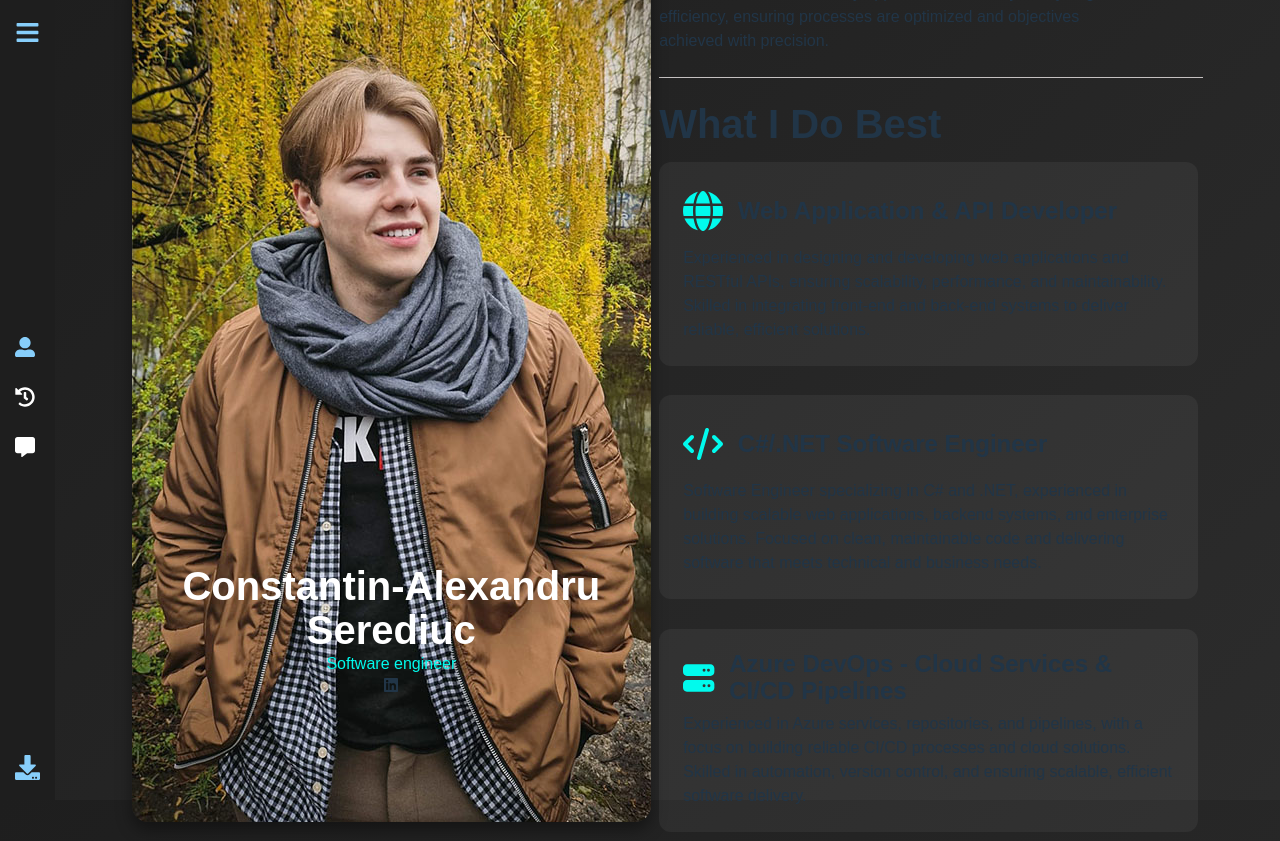
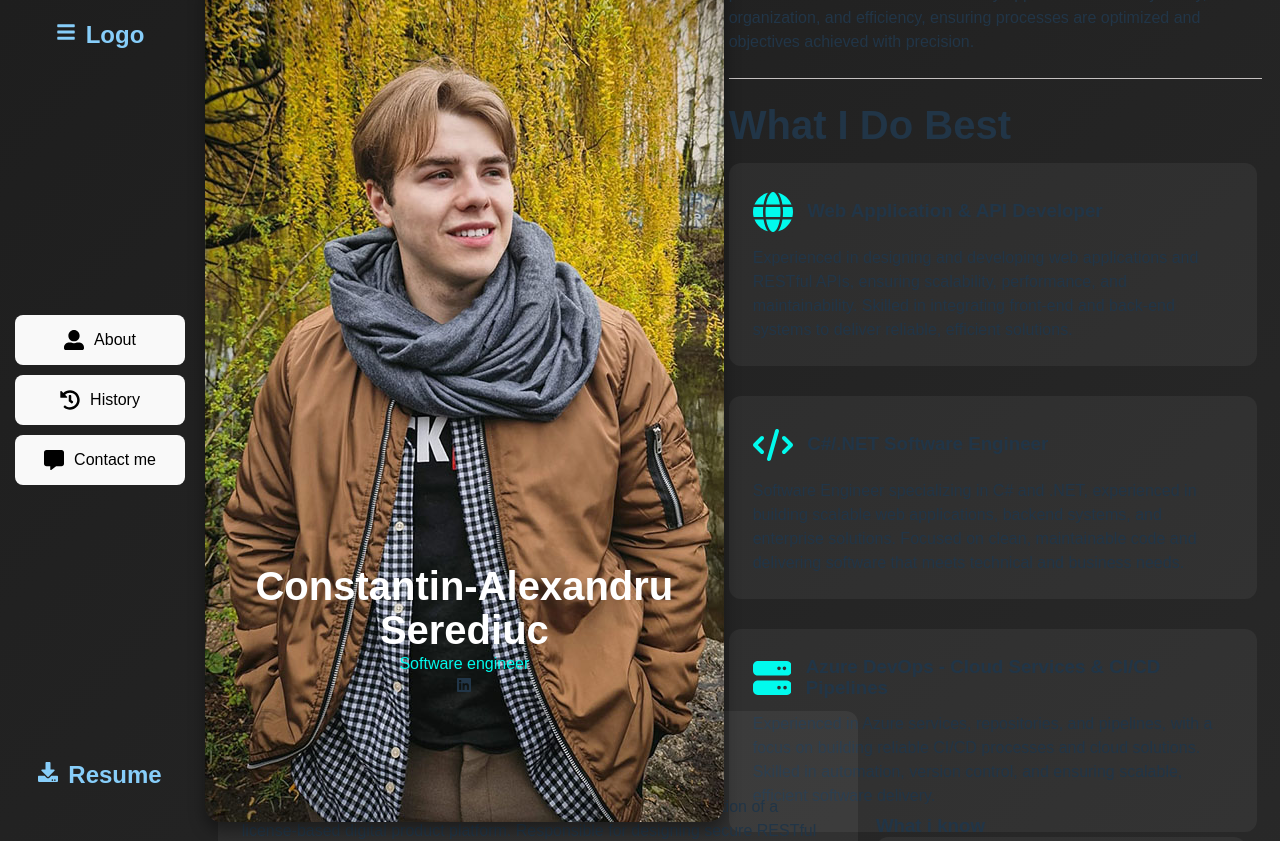
Before and after one commit to alxsrccnt-dot/curriculum-vitae, a React (Vite) app: page / in a window 1280 px wide. Shown: the top 841 px of the page. Built offline with nearby package versions, Linux system fonts and the light colour scheme.

Commit message:
Change navigation to single page

```diff
--- a/src/App.jsx
+++ b/src/App.jsx
@@ -4,19 +4,21 @@ import Sidebar from './components/Sidebar';
 import Work from './pages/Work.jsx';
 import Contact from './pages/Contact.jsx';
 import Home from './pages/Home.jsx';
+import Presentation from './pages/SinglePagePrezentation.jsx';
 
 
 const App = () => {
   return (
-    <BrowserRouter>
-      <Sidebar>
-        <Routes>
-          <Route path="/" element={<Home />} />
-          <Route path="/work" element={<Work />} />
-          <Route path="/contact" element={<Contact />} />
-        </Routes>
-      </Sidebar>
-    </BrowserRouter>
+    <Presentation/>
+    // <BrowserRouter>
+    //   <Sidebar>
+    //     <Routes>
+    //       <Route path="/" element={<Home />} />
+    //       <Route path="/work" element={<Work />} />
+    //       <Route path="/contact" element={<Contact />} />
+    //     </Routes>
+    //   </Sidebar>
+    // </BrowserRouter>
   );
 };
 
--- a/src/constants/JobHistory.js
+++ b/src/constants/JobHistory.js
@@ -12,7 +12,7 @@ const JOBS = [
     description: "Developed scalable server-side logic and APIs for elderly care applications, processing real-time sensor data (temperature, motion, electricity) to detect anomalies, trigger alerts, and support proactive healthcare. Maintained and enhanced legacy platforms, optimized data management with SQL/NoSQL, and implemented CI/CD automation using Azure Pipelines and services. Built robust back-end components in C#/.NET Core following SOLID principles and design patterns. Later contributed to a WPF-based gambling application, designing business logic for prize probability and creating unit tests to ensure fairness and reliability."
   },
   {
-    period: "29.08.2022 – 13.05.2022",
+    period: "29.08.2021 – 13.05.2022",
     title: "PROGRAMMER (.NET)",
     company: "E-COM Digital SRL",
     description: "Started by developing cross-platform mobile applications with Xamarin and .NET, focusing on scalable, maintainable, and user-friendly solutions. Implemented RESTful API integrations in C# to enable seamless communication between mobile apps (e.g., online store) and SQL databases, using HTTP requests for secure and efficient CRUD operations. Later transitioned to full-stack development with C#, ASP.NET MVC, HTML, CSS, JavaScript, and SQL, building web applications based on the MVC architecture."
--- a/src/index.css
+++ b/src/index.css
@@ -26,6 +26,8 @@
   --title-font-size: 2.5rem;
   --section-title-font-size: 1.5rem;
   --text-font-size: 0.85rem;
+
+  --border-radius: 12px;
 }
 
 a {
@@ -33,6 +35,7 @@ a {
   color: #646cff;
   text-decoration: inherit;
 }
+
 a:hover {
   color: #535bf2;
 }
@@ -73,9 +76,11 @@ button:focus-visible {
     color: #213547;
     background-color: #ffffff;
   }
+
   a:hover {
     color: #747bff;
   }
+
   button {
     background-color: #f9f9f9;
   }
--- /dev/null
+++ b/src/pages/SinglePagePrezentation.jsx
@@ -0,0 +1,94 @@
+import '../styles/Pages.css';
+import '../styles/App.css';
+
+import { useRef } from 'react';
+
+import DisplayProfileBlock from '../components/ProfileImage.jsx';
+import DisplayAboutMeSection from '../components/AboutMeSection.jsx';
+import DisplayServicesTextBlock from '../components/MyServicesSection.jsx';
+import JobsList from "../components/JobsList";
+import SkillsList from "../components/SkillsSection";
+
+import {
+    FaBars,
+    FaUserAlt,
+    FaDownload,
+    FaHistory
+} from "react-icons/fa";
+import { FaMessage } from 'react-icons/fa6';
+
+function Presentation() {
+  const aboutRef = useRef(null);
+  const historyRef = useRef(null);
+  const contactRef = useRef(null);
+
+    return (
+        <div className='spp-content'>
+            <section className='spp-navigation'>
+                <div className="top-section">
+                    <div className="icon">
+                        <FaBars/>
+                    </div>
+                    <h1>Logo</h1>
+                </div>
+                <div className="navigation-section">
+                    <button className="button" onClick={() => {
+                        aboutRef.current?.scrollIntoView({
+                            behavior: 'smooth'
+                        });
+                    }}>
+                       <FaUserAlt className='icon'/> About
+                    </button>
+                    <button className="button" onClick={() => {
+                        historyRef.current?.scrollIntoView({
+                            behavior: 'smooth'
+                        });
+                    }}>
+                       <FaHistory className='icon'/> History
+                    </button>
+                    <button className="button" onClick={() => {
+                        contactRef.current?.scrollIntoView({
+                            behavior: 'smooth'
+                        });
+                    }}>
+                       <FaMessage className='icon'/> Contact me
+                    </button>
+                </div>
+                <div className="bottom-section">
+                    <div className="icon">
+                        <FaDownload/>
+                    </div>
+                    <h1 >Resume</h1>
+                </div>
+            </section>
+            <div className='spp-prezentation'>
+                <section ref={aboutRef} id="about">
+                    <div className='two-columns'>
+                        <div className='half-column'>
+                            <DisplayProfileBlock/>
+                        </div>
+                        <div className='half-column'>
+                            <DisplayAboutMeSection/>
+                            <DisplayServicesTextBlock/>
+                        </div>
+                    </div>
+                </section>
+                <section ref={historyRef} id="history">
+                    <div className='two-columns'>
+                        <div className='bigger-column'>
+                            <JobsList/>
+                        </div>
+                        <div className='smaller-column'>
+                            <SkillsList/>
+                        </div>
+                    </div>
+                </section>
+                <section ref={contactRef} id="contact">
+                    <h1>Contact</h1>
+                </section>
+            </div>
+        </div>
+    );
+}
+
+export default Presentation;
--- a/src/styles/Pages.css
+++ b/src/styles/Pages.css
@@ -1,11 +1,78 @@
+:root{
+    --spp-navigation-width: 200px;
+}
+
+/* single page prezentation */
+
+.spp-content {
+    width: 99vw;
+    height: 100%;
+    position: relative;
+}
+
+.spp-navigation{
+    position: fixed;
+    left: 0;
+    top: 0;
+    width: var(--spp-navigation-width);
+    height: 100vh;
+}
+
+.spp-navigation .top-section{
+    display: flex;
+    align-items:center;
+    justify-content: center;
+    padding:20px 15px;
+    color: lightskyblue;
+}
+
+.spp-navigation .bottom-section{
+    display: flex;
+    align-items:center;
+    justify-content: center;
+    padding:20px 15px;
+    color: lightskyblue;
+}
+
+.spp-navigation .navigation-section{
+    height: calc(100% - 130px);
+    display: flex;
+    justify-content: center;
+    align-items: center;
+    flex-direction: column;
+}
+
+.spp-navigation .button{
+    margin-bottom: 10px;
+    width: 170px;
+    height: 50px;
+    display: flex;
+    align-items: center;
+    justify-content: center;
+}
+
+.spp-navigation .button .icon{
+    margin-right: 10px;
+}
+
+.spp-navigation .icon{
+    margin-right: 10px;
+}
+
+.spp-prezentation{
+    margin-left: var(--spp-navigation-width);
+}
+
+/*common */
+
 .two-columns {
     display: flex;
     flex-direction: row;
     flex-wrap: nowrap;
     justify-content: space-evenly;
     align-items: center;
-    width: 85vw;
-    height: 90vh;
+    width: 100%;
+    height: 100vh;
 }
 
 .half-column {
@@ -24,7 +91,7 @@
     margin: 0% 1% 1% 0%;
     background: rgba(255, 255, 255, 0.05);
     padding: 1.5rem;
-    border-radius: 12px;
+    border-radius: var(--border-radius);
     transition: transform 0.3s ease, box-shadow 0.3s ease;
 }
 
@@ -46,17 +113,17 @@
     margin-bottom: 3%;
 }
 
+.one-service > h1 {
+    font-weight: bold;
+    font-size: var(--title-font-size);
+}
+
 .one-service > div{
     display: flex;
     flex-direction: row;
     align-items: center;
     margin-bottom: 2%;
     height: 50px;
-}
-
-.one-service > h1 {
-    font-weight: bold;
-    font-size: var(--title-font-size);
 }
 
 .one-service{
@@ -72,37 +139,24 @@
     box-shadow: 0 6px 20px rgba(0,0,0,0.3);
 }
 
+.my-services-icon{
+    font-size: var(--title-font-size);
+    margin-right: 3%;
+    color: var(--primary-color);
+}
 
-
-
-
-
-
-
-
-
-
-
+/* profile styles */
 
 .profile-photo{
     width: 100%;
     height: auto;
     position: relative;
-    display: block;
 }
 
 .profile-img {
     width: 100%;
     border-radius: 16px;
     box-shadow: 0 8px 16px rgba(0, 0, 0, 0.4);
-}
-
-.short-description > p{
-    color: var(--primary-color);
-    padding: 0 1%;
-}
-.short-description > p:first-child{
-    padding-left: 0%;
 }
 
 .name-block > h1{
@@ -113,61 +167,6 @@
 .name-block > p{
     color: var(--primary-color);
     font-size: var(--second-title-font-size);
-}
-
-
-.job-box{
-    margin: 0% 1% 1% 0%;
-    background: rgba(255, 255, 255, 0.05);
-    padding: 1.5rem;
-    border-radius: 12px;
-    transition: transform 0.3s ease, box-shadow 0.3s ease;
-}
-
-.job-box:hover {
-    transform: translateY(-5px);
-    box-shadow: 0 6px 20px rgba(0,0,0,0.3);
-}
-
-.job-details{
-    display: flex;
-    align-items: center;
-    margin: 1vh 0;
-}
-
-.job-details >p:nth-child(2){
-    margin: 0 1vw;
-}
-
-.skill-box{
-    margin: 0% 1% 1% 0%;
-    padding: 1.5rem;
-}
-
-.my-services-icon{
-    font-size: var(--title-font-size);
-    margin-right: 3%;
-    color: var(--primary-color);
-}
-
-.short-description{
-    display: flex;
-    justify-content: flex-start;
-}
-
-.about-me-content{
-    border-bottom: 1px solid var(--gray);
-    padding-bottom: 3vh;
-    margin-bottom: 3vh;
-}
-
-.about-me-content> h1{
-    font-size: var(--title-font-size);
-    margin-bottom: 1vh;
-}
-
-.about-me-content-description{
-    margin-top: 1vh;
 }
 
 .name-block{
@@ -186,3 +185,64 @@
 .social-button:hover{
     color: var(--primary-color);
 }
+
+/* description styles */
+
+.about-me-content{
+    border-bottom: 1px solid var(--gray);
+    padding-bottom: 3vh;
+    margin-bottom: 3vh;
+}
+.about-me-content> h1{
+    font-size: var(--title-font-size);
+    margin-bottom: 1vh;
+}
+
+.about-me-content-description{
+    margin-top: 1vh;
+}
+
+.short-description{
+    display: flex;
+    justify-content: flex-start;
+}
+
+.short-description > p{
+    color: var(--primary-color);
+    padding: 0 1%;
+}
+
+.short-description > p:first-child{
+    padding-left: 0%;
+}
+
+
+/* job collection styles */
+
+.job-box{
+    margin: 2% 0%;
+}
+
+.job-box:hover {
+    transform: translateY(-3px);
+}
+
+.job-details{
+    display: flex;
+    align-items: center;
+    margin: 1vh 0;
+}
+
+.job-details >p:nth-child(2){
+    margin: 0 1vw;
+}
+
+/* skills collection styles */
+
+.skill-box{
+    margin: 0% 1% 1% 0%;
+    padding: 1.5rem;
+}
+
+
+/* contact styles */
```
